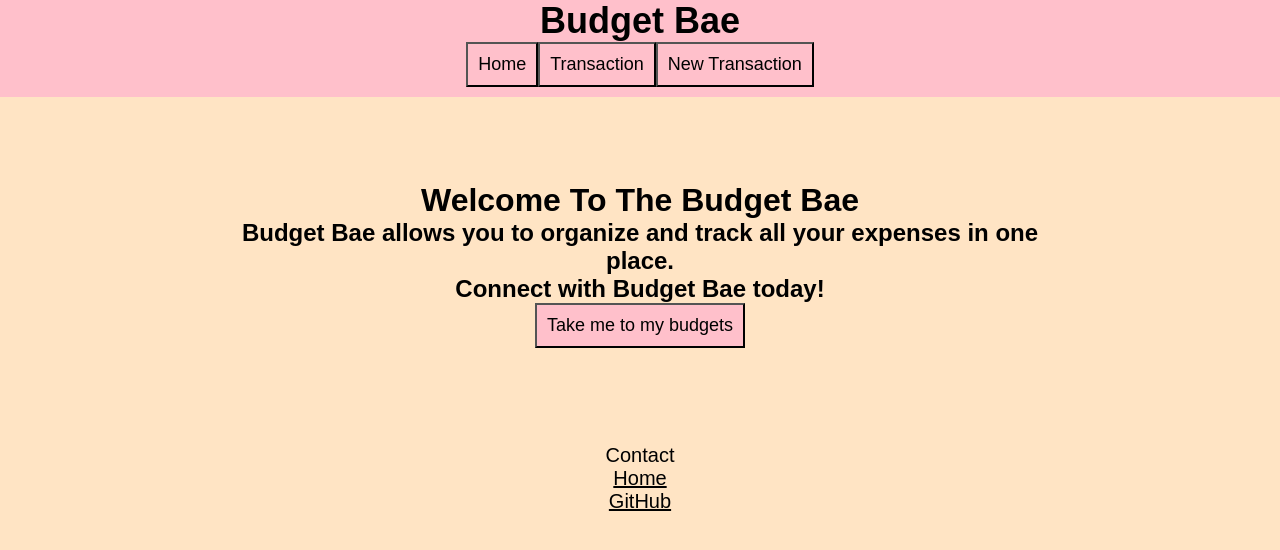
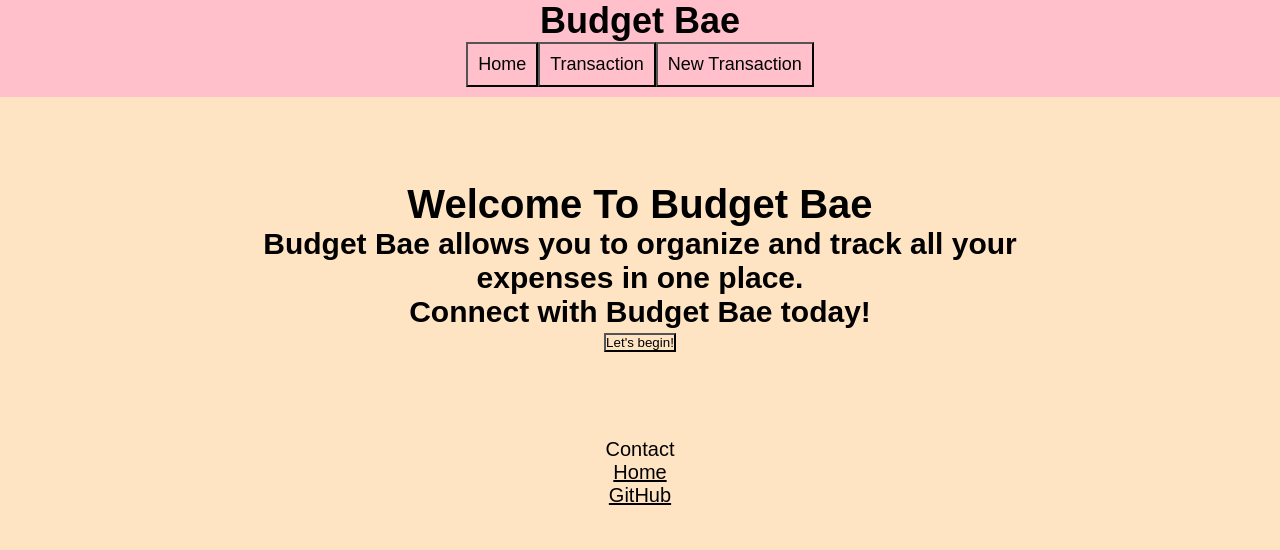
Before and after one commit to TaylorWill94/budget-app-frontend, a React (Create React App) app: page / in a window 1280 px wide. Shown: the top 550 px of the page. Built offline with nearby package versions, Linux system fonts and the light colour scheme; a web font is replaced by a local one.

Commit message:
Updated CSS

```diff
--- a/src/App.css
+++ b/src/App.css
@@ -821,8 +821,17 @@
         grid-column: 2;
         text-align: center;
         padding-top: 10%;
-        font-size: 16px;
+        font-size: 20px;
       }
+
+      .begin {
+          transition-duration: 0.4s;
+      }
+
+      .begin:hover {
+          background: white;
+      }
+
       .budget-index {
         padding: 20%;
         width: 100%;
--- a/src/components/Home.js
+++ b/src/components/Home.js
@@ -3,14 +3,14 @@ import { Link } from "react-router-dom";
 const Home = () => {
   return (
     <div className="home">
-      <h1>Welcome To The Budget Bae</h1>
+      <h1>Welcome To Budget Bae</h1>
       <h2>
         Budget Bae allows you to organize and track all your expenses in one
         place.
       </h2>
       <h2>Connect with Budget Bae today!</h2>
       <Link to="/transactions">
-        <button className="nav-items">Take me to my budgets</button>
+        <button className="nav-items begin">Let's begin!</button>
       </Link>
     </div>
   );
```
